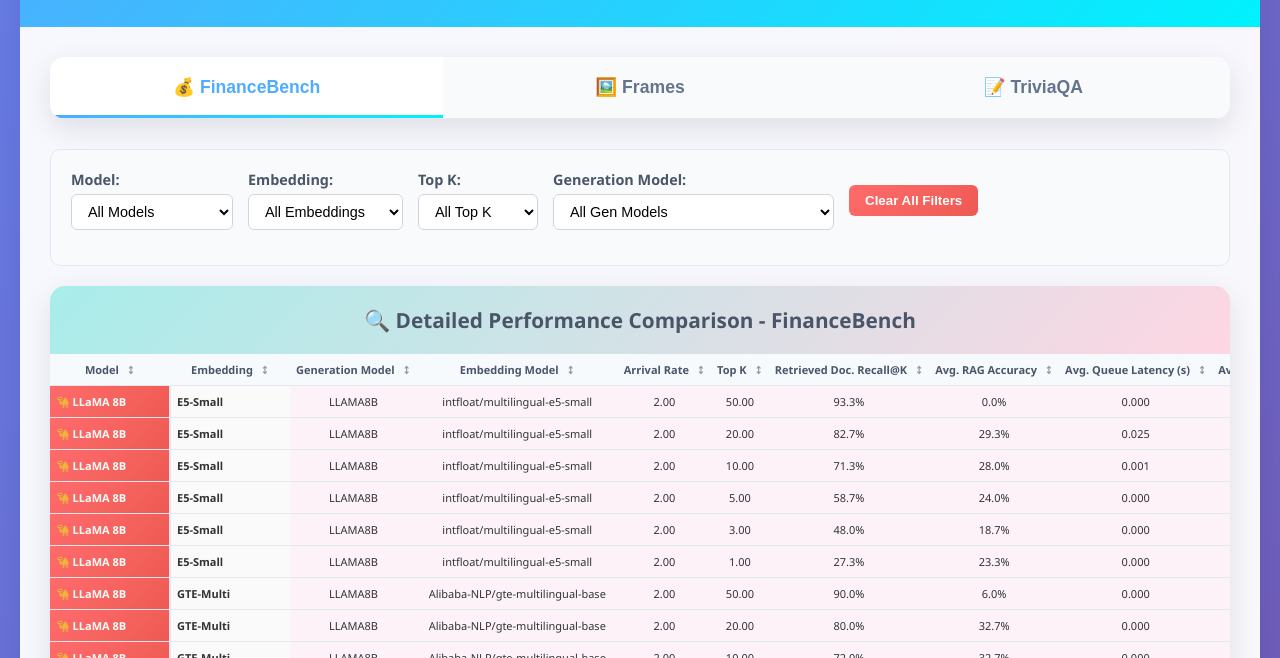
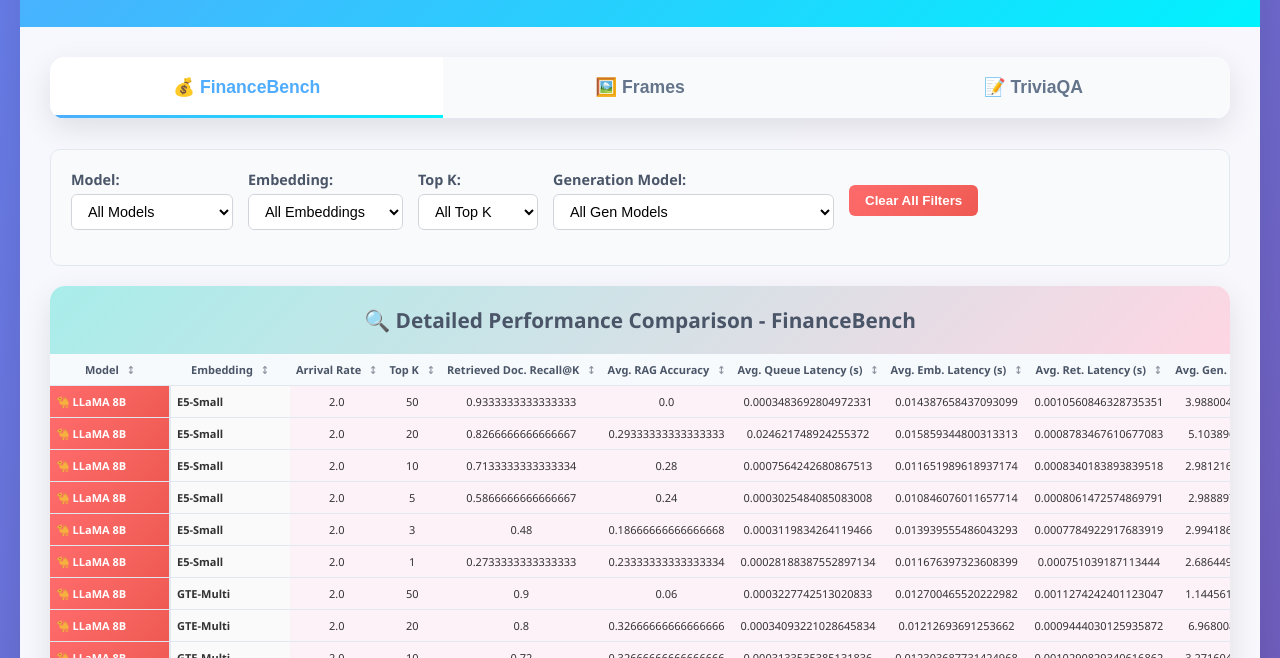
Before and after one commit to electro-sky/electro-sky.github.io, a plain HTML site: page index.html in a window 1280 px wide. Shown: the part 142-800 px from the top of the page. Drawn offline with Linux system fonts and the light colour scheme.

Commit message:
Update index.html

```diff
--- a/index.html
+++ b/index.html
@@ -139,7 +139,7 @@
             color: white;
         }
 
-        .image.pngb-label {
+        .llama70b-label {
             background: linear-gradient(135deg, #4ecdc4 0%, #44a08d 100%);
             color: white;
         }
@@ -893,10 +893,15 @@
             thead.innerHTML = '';
             tbody.innerHTML = '';
 
-            // Create header row
+            // Filter out unwanted columns
+            const columnsToRemove = ['Generation Model', 'Embedding Model'];
+            const filteredHeaders = datasets.financebench.headers.filter(
+                h => !columnsToRemove.includes(h)
+            );
+            const combinedHeaders = ['Model', 'Embedding', ...filteredHeaders];
+
+            // Build header row
             const headerRow = document.createElement('tr');
-            const combinedHeaders = ['Model', 'Embedding', ...datasets.financebench.headers];
-
             combinedHeaders.forEach((header, index) => {
                 const th = document.createElement('th');
                 th.onclick = () => sortTable(index);
@@ -905,62 +910,43 @@
             });
             thead.appendChild(headerRow);
 
-            // Create data rows
+            // Find indices to skip in the original data rows (relative to datasets.financebench.headers)
+            const removeIndices = columnsToRemove.map(col => datasets.financebench.headers.indexOf(col));
+
+            // Build data rows
             datasets.financebench.combinedData.forEach(row => {
                 const tr = document.createElement('tr');
-
-                // Apply background color based on model type
+                // Restore row coloring based on model type
                 if (row[0] && row[0].includes('8B')) {
                     tr.style.backgroundColor = '#fdf2f8'; // Light pink for LLaMA 8B
                 } else if (row[0] && row[0].includes('70B')) {
                     tr.style.backgroundColor = '#f0fdfa'; // Light teal for LLaMA 70B
                 }
-
-                row.forEach((cell, index) => {
+                // Always add Model and Embedding
+                [0, 1].forEach(i => {
                     const td = document.createElement('td');
-
-                    if (index === 0) {
-                        // Model label
+                    if (i === 0) {
                         td.className = 'model-label';
-                        if (cell && cell.includes('8B')) {
+                        if (row[0] && row[0].includes('8B')) {
                             td.className += ' llama8b-label';
-                        } else if (cell && cell.includes('70B')) {
+                        } else if (row[0] && row[0].includes('70B')) {
                             td.className += ' llama70b-label';
                         }
-                        td.textContent = cell || '';
-                    } else if (index === 1) {
-                        // Config label
+                    } else {
                         td.className = 'config-cell';
-                        td.textContent = cell || '';
-                    } else if (index === 2) {
-                        // Top K
-                        td.className = 'topk-cell';
-                        td.textContent = cell || '';
-                    } else {
-                        // Value cell
-                        td.className = 'value-cell';
-                        const headerName = combinedHeaders[index];
-
-                        // Format numeric values
-                        if (cell && !isNaN(parseFloat(cell))) {
-                            const value = parseFloat(cell);
-                            if (headerName && headerName.includes('Accuracy') || headerName && headerName.includes('Recall')) {
-                                td.textContent = (value * 100).toFixed(1) + '%';
-                            } else if (headerName && headerName.includes('Latency') || headerName && headerName.includes('Energy')) {
-                                td.textContent = value.toFixed(3);
-                            } else {
-                                td.textContent = value.toFixed(2);
-                            }
-                        } else {
-                            td.textContent = cell || '';
-                        }
-
-                        // No highlighting needed
                     }
-
+                    td.textContent = row[i] || '';
                     tr.appendChild(td);
                 });
-
+                // Add the rest, skipping unwanted columns
+                row.slice(2).forEach((cell, idx) => {
+                    if (!removeIndices.includes(idx)) {
+                        const td = document.createElement('td');
+                        td.className = 'value-cell';
+                        td.textContent = cell || '';
+                        tr.appendChild(td);
+                    }
+                });
                 tbody.appendChild(tr);
             });
         }
```
